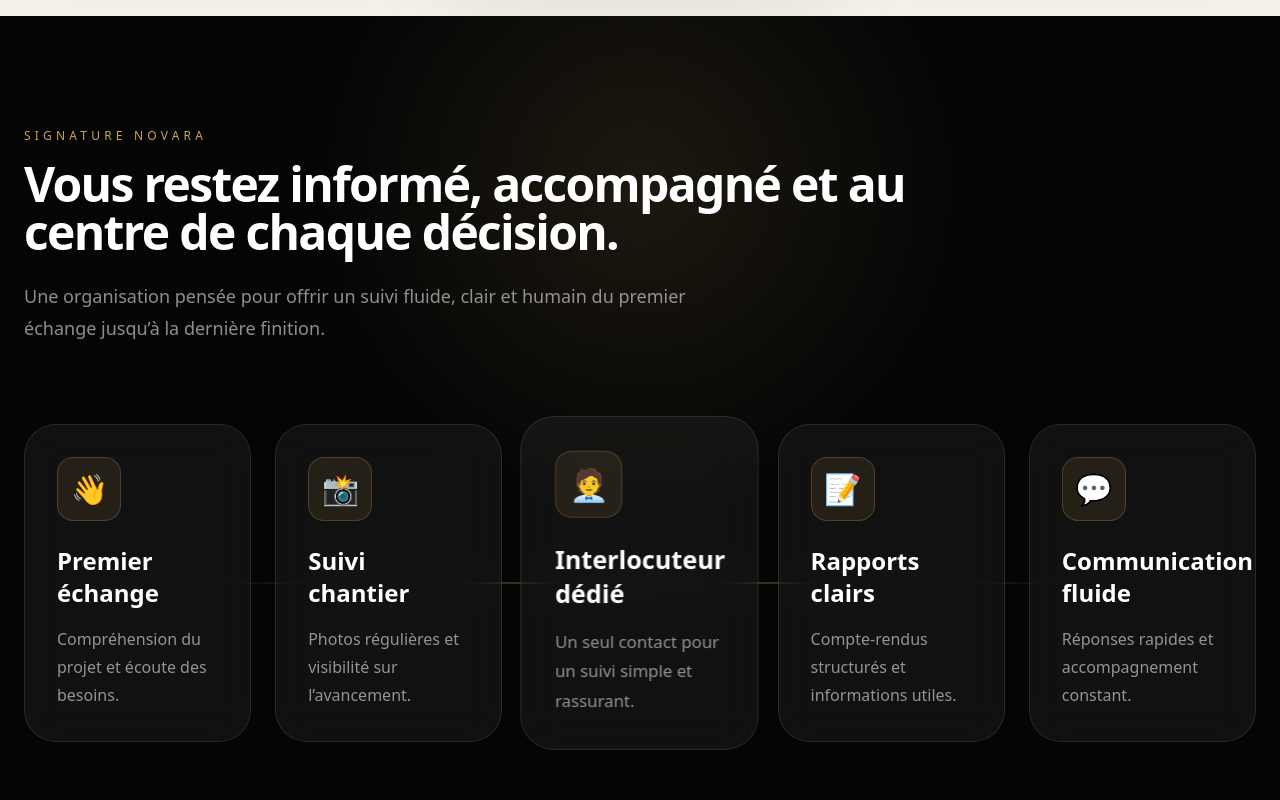
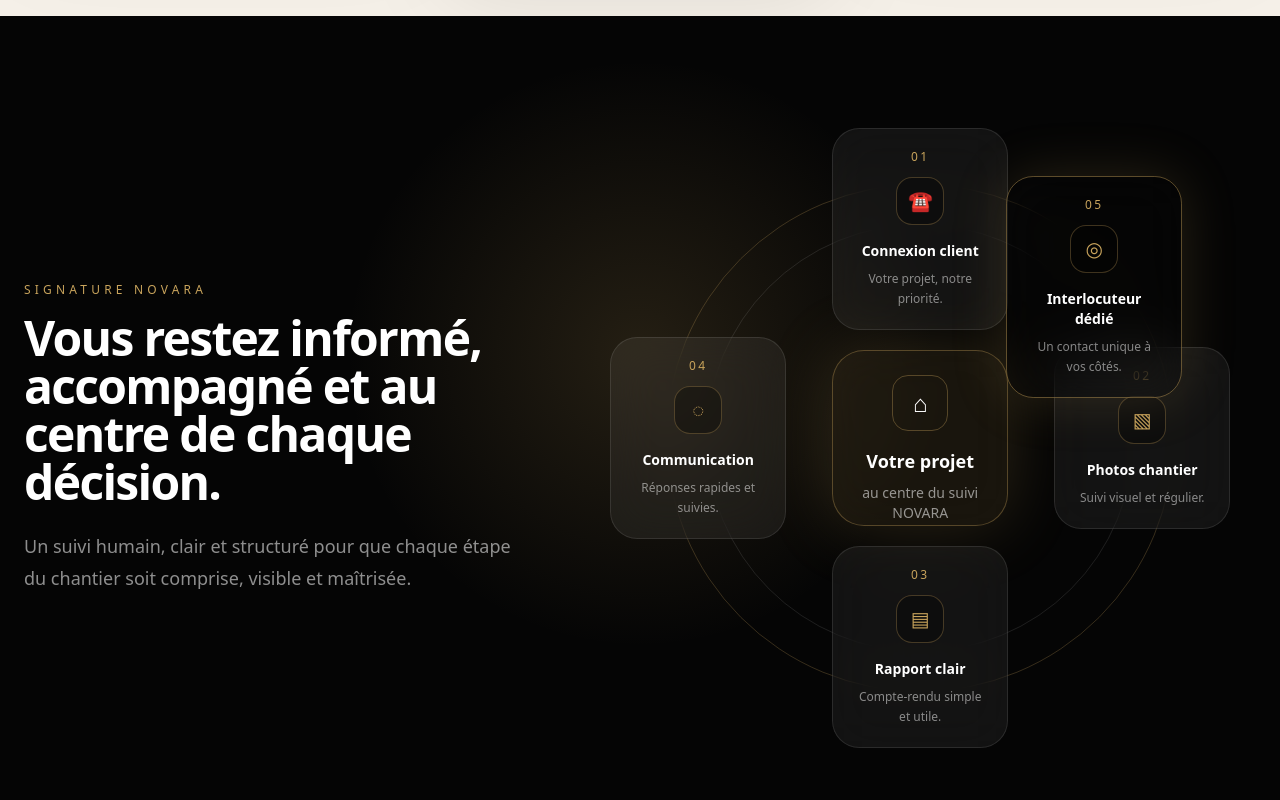
Before and after one commit to novarahabitat/novara-habitat, a Next.js app: page / in a window 1280 px wide. Shown: the part 1700-2500 px from the top of the page. Built offline with nearby package versions, Linux system fonts and the light colour scheme; no server answers.

Commit message:
Update page.tsx

```diff
--- a/app/page.tsx
+++ b/app/page.tsx
@@ -18,7 +18,6 @@
 
   async function submitLead(e: React.FormEvent<HTMLFormElement>) {
     e.preventDefault();
-
     setFormStatus("Envoi...");
 
     const { error } = await supabase.from("leads").insert({
@@ -44,32 +43,25 @@
     setBudget("");
     setCity("");
     setMessage("");
-
     setFormStatus("Demande envoyée.");
   }
 
   return (
     <main className="min-h-screen bg-[#f5f0e8] text-black">
-
       <Header />
 
       <section className="relative overflow-hidden bg-[#f5f0e8] pt-28">
-
         <div className="absolute inset-0 bg-[radial-gradient(circle_at_72%_16%,rgba(201,164,92,0.18),transparent_32%),linear-gradient(120deg,#f5f0e8_0%,#fffaf2_50%,#eadfce_100%)]" />
 
         <div className="relative mx-auto grid min-h-[760px] max-w-7xl items-center gap-12 px-6 py-20 lg:grid-cols-[0.92fr_1.08fr]">
-
           <div className="z-10">
-
             <p className="mb-6 text-xs uppercase tracking-[0.45em] text-[#9b7b39]">
               NOVARA Habitat
             </p>
 
             <h1 className="max-w-3xl text-5xl font-semibold leading-[1.02] tracking-[-0.05em] text-black md:text-7xl">
               L’habitat réinventé.{" "}
-              <span className="italic text-[#9b7b39]">
-                Pour vous.
-              </span>
+              <span className="italic text-[#9b7b39]">Pour vous.</span>
             </h1>
 
             <p className="mt-8 max-w-xl text-lg leading-8 text-black/62">
@@ -79,7 +71,6 @@
             </p>
 
             <div className="mt-10 flex flex-wrap gap-4">
-
               <Link
                 href="#portfolio"
                 className="rounded-full bg-[#c9a45c] px-8 py-4 font-semibold text-black shadow-[0_20px_60px_rgba(201,164,92,0.25)] transition hover:bg-black hover:text-white"
@@ -93,30 +84,21 @@
               >
                 Les garanties NOVARA
               </Link>
-
             </div>
-
           </div>
 
           <div className="relative min-h-[560px] overflow-hidden rounded-[2.6rem] bg-white shadow-[0_35px_120px_rgba(0,0,0,.16)]">
-
             <div className="absolute inset-0 bg-[url('https://images.unsplash.com/photo-1600210492493-0946911123ea?q=80&w=1600&auto=format&fit=crop')] bg-cover bg-center" />
-
             <div className="absolute inset-0 bg-[linear-gradient(90deg,rgba(245,240,232,0.18),rgba(245,240,232,0.0)),radial-gradient(circle_at_20%_18%,rgba(255,255,255,0.45),transparent_35%)]" />
-
           </div>
-
         </div>
-
       </section>
 
       <section
         id="portfolio"
         className="overflow-hidden bg-[#f5f0e8] px-6 py-24 text-black"
       >
-
         <div className="mx-auto max-w-7xl">
-
           <p className="text-xs uppercase tracking-[0.35em] text-[#9b7b39]">
             Portfolio
           </p>
@@ -126,7 +108,6 @@
           </h2>
 
           <div className="mt-12 grid gap-6 md:grid-cols-3">
-
             <PortfolioCard
               image="https://images.unsplash.com/photo-1600566753190-17f0baa2a6c3?q=80&w=1200&auto=format&fit=crop"
               title="Rénovation intérieure"
@@ -145,91 +126,99 @@
               title="Habitat valorisé"
               text="Chaque intervention prépare la valeur future du bien."
             />
-
           </div>
-
         </div>
-
       </section>
 
       <section
         id="garanties"
         className="relative overflow-hidden bg-[#050505] px-6 py-28 text-white"
       >
-
-        <div className="absolute inset-0 bg-[radial-gradient(circle_at_50%_20%,rgba(201,164,92,0.12),transparent_35%)]" />
+        <div className="absolute inset-0 bg-[radial-gradient(circle_at_50%_40%,rgba(201,164,92,0.16),transparent_36%)]" />
 
         <div className="relative mx-auto max-w-7xl">
-
+          <div className="grid items-center gap-16 lg:grid-cols-[0.85fr_1.15fr]">
+            <div>
               <p className="text-xs uppercase tracking-[0.35em] text-[#c9a45c]">
                 Signature NOVARA
               </p>
 
-          <h2 className="mt-4 max-w-4xl text-4xl font-semibold leading-tight tracking-[-0.035em] md:text-5xl">
+              <h2 className="mt-4 max-w-3xl text-4xl font-semibold leading-tight tracking-[-0.035em] md:text-5xl">
                 Vous restez informé, accompagné et au centre de chaque décision.
               </h2>
 
-          <p className="mt-6 max-w-2xl text-lg leading-8 text-white/55">
-            Une organisation pensée pour offrir un suivi fluide, clair et humain
-            du premier échange jusqu’à la dernière finition.
+              <p className="mt-6 max-w-xl text-lg leading-8 text-white/55">
+                Un suivi humain, clair et structuré pour que chaque étape du
+                chantier soit comprise, visible et maîtrisée.
               </p>
+            </div>
 
-          <div className="relative mt-20 flex flex-col items-center">
+            <div className="relative mx-auto h-[620px] w-full max-w-[620px]">
+              <div className="absolute inset-14 rounded-full border border-[#c9a45c]/25" />
+              <div className="absolute inset-24 rounded-full border border-white/10" />
+              <div className="absolute left-1/2 top-1/2 h-44 w-44 -translate-x-1/2 -translate-y-1/2 rounded-[2rem] border border-[#c9a45c]/35 bg-[#c9a45c]/10 p-6 text-center shadow-[0_0_70px_rgba(201,164,92,.2)] backdrop-blur-xl">
+                <div className="mx-auto mb-4 flex h-14 w-14 items-center justify-center rounded-2xl border border-[#c9a45c]/35">
+                  <span className="text-2xl">⌂</span>
+                </div>
+                <p className="text-lg font-semibold">Votre projet</p>
+                <p className="mt-2 text-sm leading-5 text-white/55">
+                  au centre du suivi NOVARA
+                </p>
+              </div>
 
-            <div className="absolute top-1/2 hidden h-[2px] w-[78%] -translate-y-1/2 bg-gradient-to-r from-transparent via-[#c9a45c]/35 to-transparent lg:block" />
-
-            <div className="grid gap-6 lg:grid-cols-5">
-
-              <FlowCard
-                icon="👋"
-                title="Premier échange"
-                text="Compréhension du projet et écoute des besoins."
+              <CircleNode
+                className="left-1/2 top-0 -translate-x-1/2"
+                number="01"
+                icon="☎"
+                title="Connexion client"
+                text="Votre projet, notre priorité."
               />
 
-              <FlowCard
-                icon="📸"
-                title="Suivi chantier"
-                text="Photos régulières et visibilité sur l’avancement."
+              <CircleNode
+                className="right-0 top-1/2 -translate-y-1/2"
+                number="02"
+                icon="▧"
+                title="Photos chantier"
+                text="Suivi visuel et régulier."
               />
 
-              <FlowCard
-                icon="🧑‍💼"
-                title="Interlocuteur dédié"
-                text="Un seul contact pour un suivi simple et rassurant."
-                center
+              <CircleNode
+                className="bottom-0 left-1/2 -translate-x-1/2"
+                number="03"
+                icon="▤"
+                title="Rapport clair"
+                text="Compte-rendu simple et utile."
               />
 
-              <FlowCard
-                icon="📝"
-                title="Rapports clairs"
-                text="Compte-rendus structurés et informations utiles."
+              <CircleNode
+                className="left-0 top-1/2 -translate-y-1/2"
+                number="04"
+                icon="◌"
+                title="Communication"
+                text="Réponses rapides et suivies."
               />
 
-              <FlowCard
-                icon="💬"
-                title="Communication fluide"
-                text="Réponses rapides et accompagnement constant."
+              <CircleNode
+                className="right-12 top-12"
+                number="05"
+                icon="◎"
+                title="Interlocuteur dédié"
+                text="Un contact unique à vos côtés."
+                gold
               />
-
             </div>
-
           </div>
-
         </div>
-
       </section>
 
       <section
         id="contact"
         className="relative overflow-hidden bg-[#f5f0e8] px-6 py-28 text-black"
       >
-
         <div className="absolute -left-20 top-20 h-72 w-72 rounded-full bg-[#c9a45c]/20 blur-[120px]" />
 
         <div className="relative mx-auto grid max-w-7xl gap-14 lg:grid-cols-[1fr_520px]">
-
           <div>
-
             <p className="text-sm uppercase tracking-[0.35em] text-[#9b7b39]">
               Contact
             </p>
@@ -243,16 +232,13 @@
               un vrai projet : qualification, rendez-vous, devis, dossier client
               et accompagnement.
             </p>
-
           </div>
 
           <form
             onSubmit={submitLead}
             className="rounded-[2rem] border border-black/10 bg-white p-8 shadow-[0_25px_80px_rgba(0,0,0,.08)]"
           >
-
             <div className="grid gap-4 md:grid-cols-2">
-
               <input
                 className="rounded-2xl border border-black/10 px-4 py-4"
                 placeholder="Nom complet"
@@ -267,7 +253,6 @@
                 value={phone}
                 onChange={(e) => setPhone(e.target.value)}
               />
-
             </div>
 
             <input
@@ -280,7 +265,6 @@
             />
 
             <div className="mt-4 grid gap-4 md:grid-cols-2">
-
               <input
                 className="rounded-2xl border border-black/10 px-4 py-4"
                 placeholder="Type de projet"
@@ -294,7 +278,6 @@
                 value={budget}
                 onChange={(e) => setBudget(e.target.value)}
               />
-
             </div>
 
             <input
@@ -317,19 +300,13 @@
             </button>
 
             {formStatus && (
-              <p className="mt-5 text-sm text-black/60">
-                {formStatus}
-              </p>
+              <p className="mt-5 text-sm text-black/60">{formStatus}</p>
             )}
-
           </form>
-
         </div>
-
       </section>
 
       <Footer />
-
     </main>
   );
 }
@@ -347,62 +324,49 @@
 }) {
   return (
     <div className={offset ? "md:translate-y-12" : ""}>
-
       <div className="overflow-hidden rounded-[2.2rem] bg-white shadow-[0_25px_90px_rgba(0,0,0,.10)]">
-
         <div
           className="h-80 bg-cover bg-center"
           style={{ backgroundImage: `url(${image})` }}
         />
-
         <div className="p-7">
-
-          <p className="text-2xl font-semibold tracking-[-0.025em]">
-            {title}
-          </p>
-
-          <p className="mt-3 leading-7 text-black/55">
-            {text}
-          </p>
-
+          <p className="text-2xl font-semibold tracking-[-0.025em]">{title}</p>
+          <p className="mt-3 leading-7 text-black/55">{text}</p>
         </div>
-
       </div>
-
     </div>
   );
 }
 
-function FlowCard({
+function CircleNode({
+  className,
+  number,
   icon,
   title,
   text,
-  center,
+  gold,
 }: {
+  className: string;
+  number: string;
   icon: string;
   title: string;
   text: string;
-  center?: boolean;
+  gold?: boolean;
 }) {
   return (
     <div
-      className={`relative rounded-[2rem] border border-white/10 bg-white/[0.05] p-8 backdrop-blur-xl transition hover:border-[#c9a45c]/30 hover:bg-white/[0.08] ${
-        center ? "scale-105 border-[#c9a45c]/25" : ""
-      }`}
+      className={`absolute w-44 rounded-[1.7rem] border p-5 text-center backdrop-blur-xl ${
+        gold
+          ? "border-[#c9a45c]/45 bg-[#c9a45c]/12 shadow-[0_0_55px_rgba(201,164,92,.18)]"
+          : "border-white/10 bg-white/[0.06]"
+      } ${className}`}
     >
-
-      <div className="mb-6 flex h-16 w-16 items-center justify-center rounded-2xl border border-[#c9a45c]/25 bg-[#c9a45c]/10 text-3xl">
+      <p className="mb-3 text-xs tracking-[0.2em] text-[#c9a45c]">{number}</p>
+      <div className="mx-auto mb-4 flex h-12 w-12 items-center justify-center rounded-2xl border border-[#c9a45c]/30 bg-black/30 text-xl text-[#c9a45c]">
         {icon}
       </div>
-
-      <p className="text-2xl font-semibold">
-        {title}
-      </p>
-
-      <p className="mt-4 leading-7 text-white/55">
-        {text}
-      </p>
-
+      <p className="text-sm font-semibold">{title}</p>
+      <p className="mt-2 text-xs leading-5 text-white/50">{text}</p>
     </div>
   );
 }
```
Lines whose indentation alone changed are shown as unchanged.
